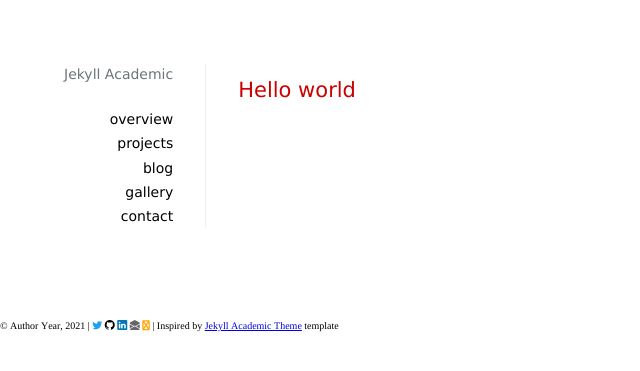
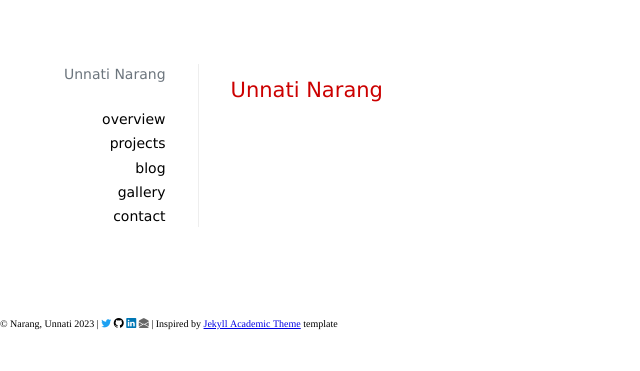
Before and after one commit to unnatinarang/unnatinarang.github.io, a Jekyll site: the page built from index.md, in a window 1280 px wide. Shown: the top 371 px of the page, without its empty margins (0-640 px from the left). Built offline with Jekyll 4.4.1, drawn with Linux system fonts in a browser that asks for light colours; nearby versions of some CDN libraries; a style sheet for code colours, icons or effects is not loaded.

Commit message:
Testing config

```diff
--- a/_config.yml
+++ b/_config.yml
@@ -1,25 +1,25 @@
-title: An Awesome site title
-navbar_title: Jekyll Academic
+title: Unnati Narang
+navbar_title: Unnati Narang
 
 author:
-  name: jekyll-academic # Your name
-  email: your-email@domain.com
+  name: Unnati Narang # Your name
+  email: unnati@illinois.edu
 
-description: Jekyll academic is a lightweight theme for any academic usecase. Perfect for portfolio websites, blogs, and academia # description of your site
+description: Assistant Professor, Marketing. I study mobile apps, mobility, and digital platforms. # description of your site
 
 url: "https://jekyll-academic.netlify.app" # The base hostname & protocol for your site, e.g. http://example.com
 baseurl: "" # The subpath of your site, e.g. /blog
 
 jekyllacademic:
-  homepage_title: "Hello world" # Your homepage title
+  homepage_title: "Unnati Narang" # Your homepage title
   disqusname: # Your disqus sitename
-  footer: Author Year, 2021 # Your name, Year
+  footer: Unnati Narang, 2023 # Your name, Year
   contentlicense: "MIT" # Choose either one of these to put: MIT, Commons Clause, CC BY 4.0, CC BY-NC 4.0, CC BY-ND 4.0, CC BY-NC-ND 4.0, CC BY-NC-SA 4.0, CC BY-NC-SA 4.0, CC BY-SA 4.0
   socials:
-    twitter: twitter # Your twitter username
-    github: yak-fumblepack/jekyll-academic # Your github username
+    twitter: unnatinarang # Your twitter username
+    github: unnatinarang # Your github username
     linkedin: unavailable # Your linkedin
-    keybase: keybase # Your keybase
+
 
 # No need to edit this part, however if you want to, that's fine as well
 
--- a/_includes/footer.html
+++ b/_includes/footer.html
@@ -7,14 +7,14 @@
   <meta name="Generator" content="Cocoa HTML Writer">
   <meta name="CocoaVersion" content="2022.6">
   <style type="text/css">
-    p.p1 {margin: 0.0px 0.0px 0.0px 0.0px; font: 10.0px Times; color: #000000; -webkit-text-stroke: #000000; min-height: 13.0px}
-    p.p2 {margin: 0.0px 0.0px 0.0px 0.0px; font: 10.0px Times; color: #000000; -webkit-text-stroke: #000000}
+    p.p1 {margin: 0.0px 0.0px 0.0px 0.0px; font: 10.0px Times; color: #000000; -webkit-text-stroke: #000000}
     span.s1 {font-kerning: none}
-    span.s2 {text-decoration: underline ; font-kerning: none; color: #0000e9; -webkit-text-stroke: 0px #0000e9}
+    span.s2 {text-decoration: underline ; font-kerning: none; color: #0000e3; -webkit-text-stroke: 0px #0000e3}
   </style>
 </head>
 <body>
-<p class="p1"><span class="s1"></span><br></p>
-<p class="p2"><span class="s1">© {{ site.jekyllacademic.footer }} | {% include socials.html %} | Inspired by <a href="https://github.com/yak-fumblepack/jekyll-academic"><span class="s2">Jekyll Academic Theme</span></a> template</span></p>
+<p class="p1"><span class="s1"><br>
+</span></p>
+<p class="p1"><span class="s1">© Narang, Unnati 2023 | {% include socials.html %} | Inspired by <a href="https://github.com/yak-fumblepack/jekyll-academic"><span class="s2">Jekyll Academic Theme</span></a> template</span></p>
 </body>
 </html>
```
Also changed, not shown: _pages/overview.md (+1 -0 lines).
